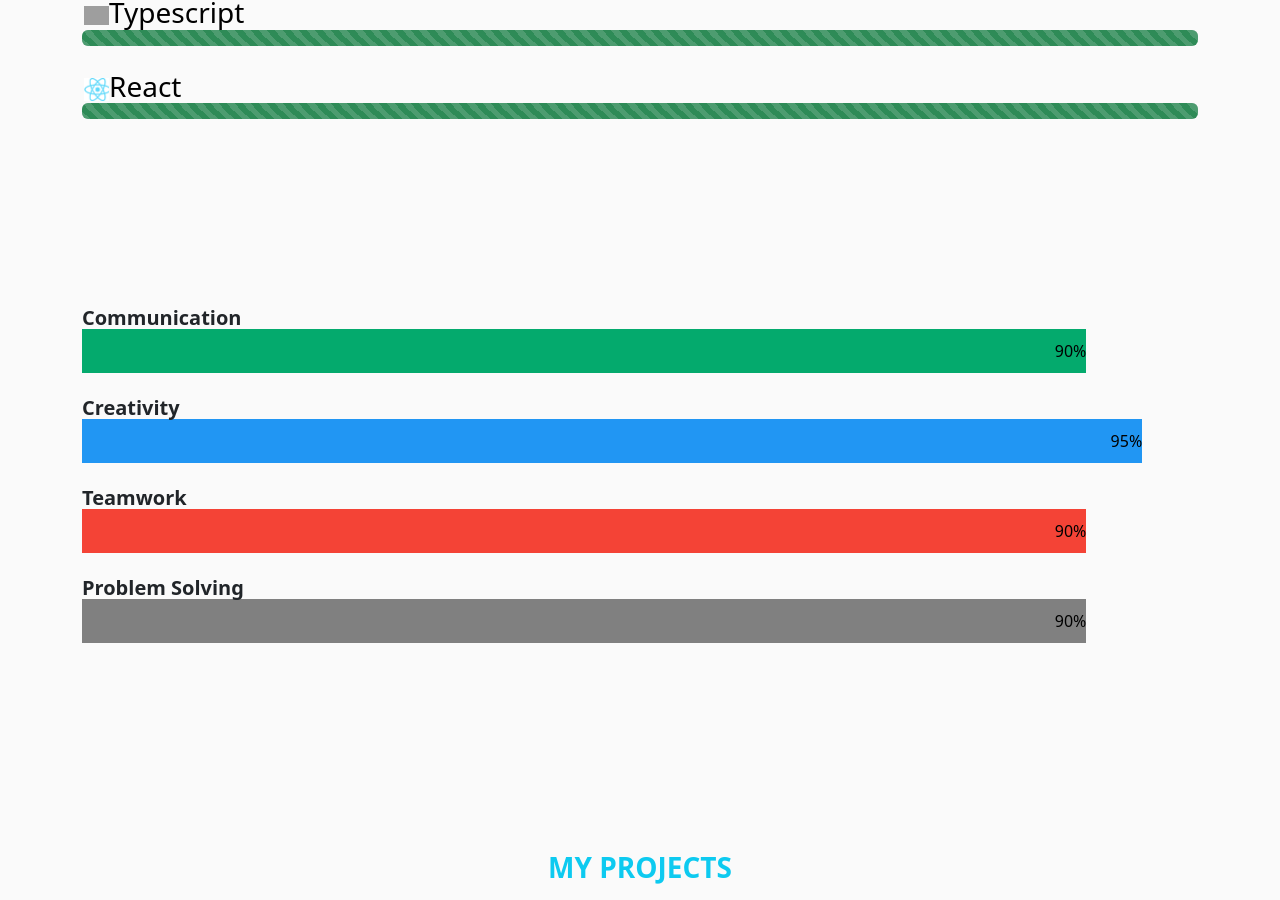
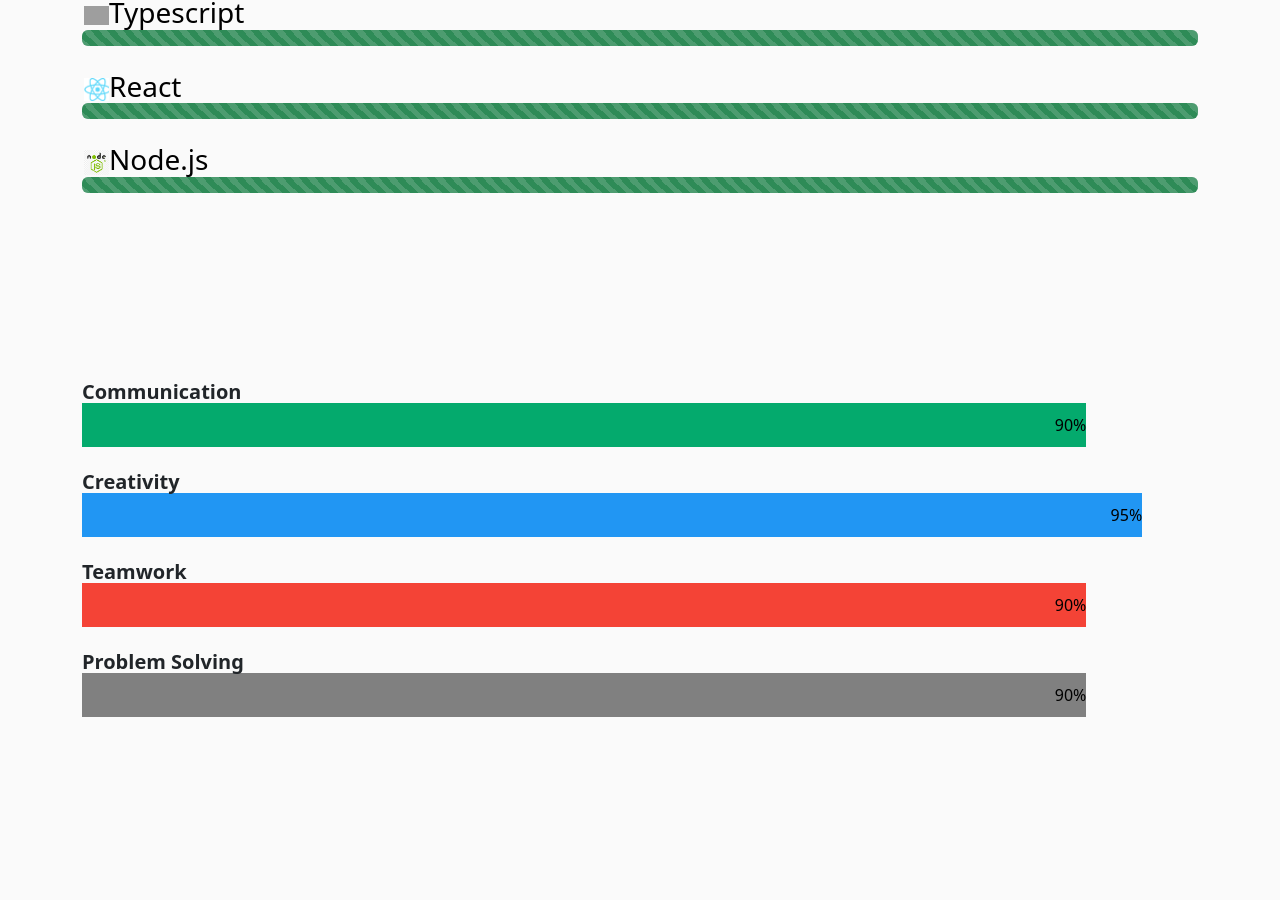
Before and after one commit to hayZedTech/port-frontend, a React (Vite) app: page / in a window 1280 px wide. Shown: the part 2013-2913 px from the top of the page. Built offline with nearby package versions, Linux system fonts and the light colour scheme; grey boxes are pictures that could not be loaded.

Commit message:
Initial commit

```diff
--- a/src/Home.jsx
+++ b/src/Home.jsx
@@ -14,6 +14,7 @@ import jquery1 from "./Images/jquery1.png";
 import php1 from "./Images/php1.png";
 import typescript from "./Images/typescript.png";
 import react1 from "./Images/react1.png";
+import node from "./Images/node.png";
 
 import cbt_image from "./Images/cbt_image.png";
 import chat_img from "./Images/chat_img.jpg";
@@ -180,6 +181,14 @@ export const Home = () => {
                 <span className="text-black h3 j_php1">
                   <img src={react1} alt="react image" width="25px" />
                   React</span>
+                <div className="progress">
+                  <div className="progress-bar bg-primary progress-bar-striped" style={{width:"100%"}}></div>
+                </div>
+                <br />
+
+                 <span className="text-black h3 j_php1">
+                  <img src={node} alt="react image" width="25px" />
+                  Node.js</span>
                 <div className="progress">
                   <div className="progress-bar bg-primary progress-bar-striped" style={{width:"100%"}}></div>
                 </div>
```
Also changed, not shown: src/Images/node.png (added).
